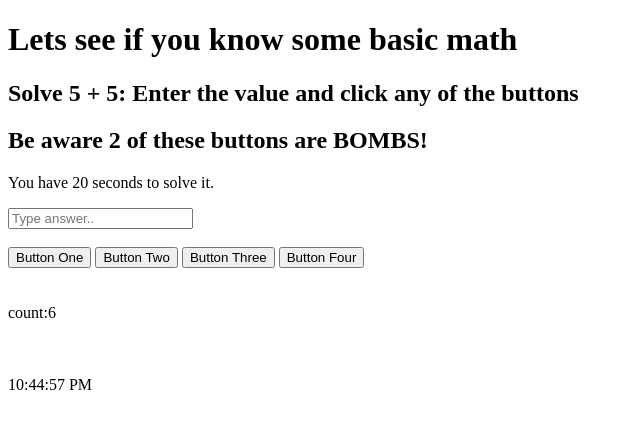
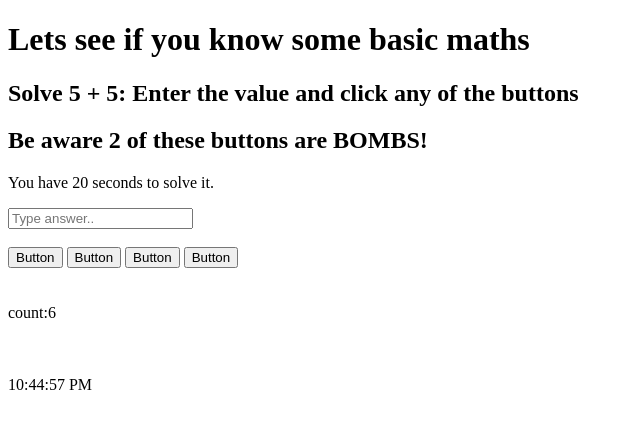
Before and after one commit to Mo-Rahman/Just-IT-Javascript, a plain HTML site: page DOM/day-03/index.html in a window 1280 px wide. Shown: the whole page, without its empty margins (0-640 px from the left). Drawn offline with Linux system fonts and the light colour scheme.

Commit message:
changed timer

```diff
--- a/DOM/day-03/app.js
+++ b/DOM/day-03/app.js
@@ -98,6 +98,7 @@ function getInputValue() {
   return inputVal;
 }
 
+// Counter that counts up!
 var count = 1;
 function counter() {
   document.getElementById("div_1").innerHTML = `count:${count}`;
@@ -117,6 +118,6 @@ function buttonAnimation() {
 
   setTimeout(function () {
     activeButton.classList.remove("pressed");
-    document.querySelector(".btn").innerHTML = "Button Four";
+    document.querySelector(".btn").innerHTML = "Button";
   }, 2000);
 }
--- a/DOM/day-03/index.html
+++ b/DOM/day-03/index.html
@@ -11,7 +11,7 @@
 
 <body>
 
-  <h1>Lets see if you know some basic math</h1>
+  <h1>Lets see if you know some basic maths</h1>
   <h2>Solve 5 + 5: Enter the value and click any of the buttons</h2>
   <h2>Be aware 2 of these buttons are BOMBS!</h2>
   <p>You have 20 seconds to solve it.</p>
@@ -23,10 +23,10 @@
     <br>
     <br>
 
-    <button value="btn" class="submit">Button One</button>
-    <button class="submit">Button Two</button>
-    <button class="submit">Button Three</button>
-    <button value="btn" class="btn">Button Four</button>
+    <button value="btn" class="btn">Button</button>
+    <button class="submit">Button</button>
+    <button class="submit">Button</button>
+    <button value="btn" class="btn">Button</button>
 
   </form>
 
```
